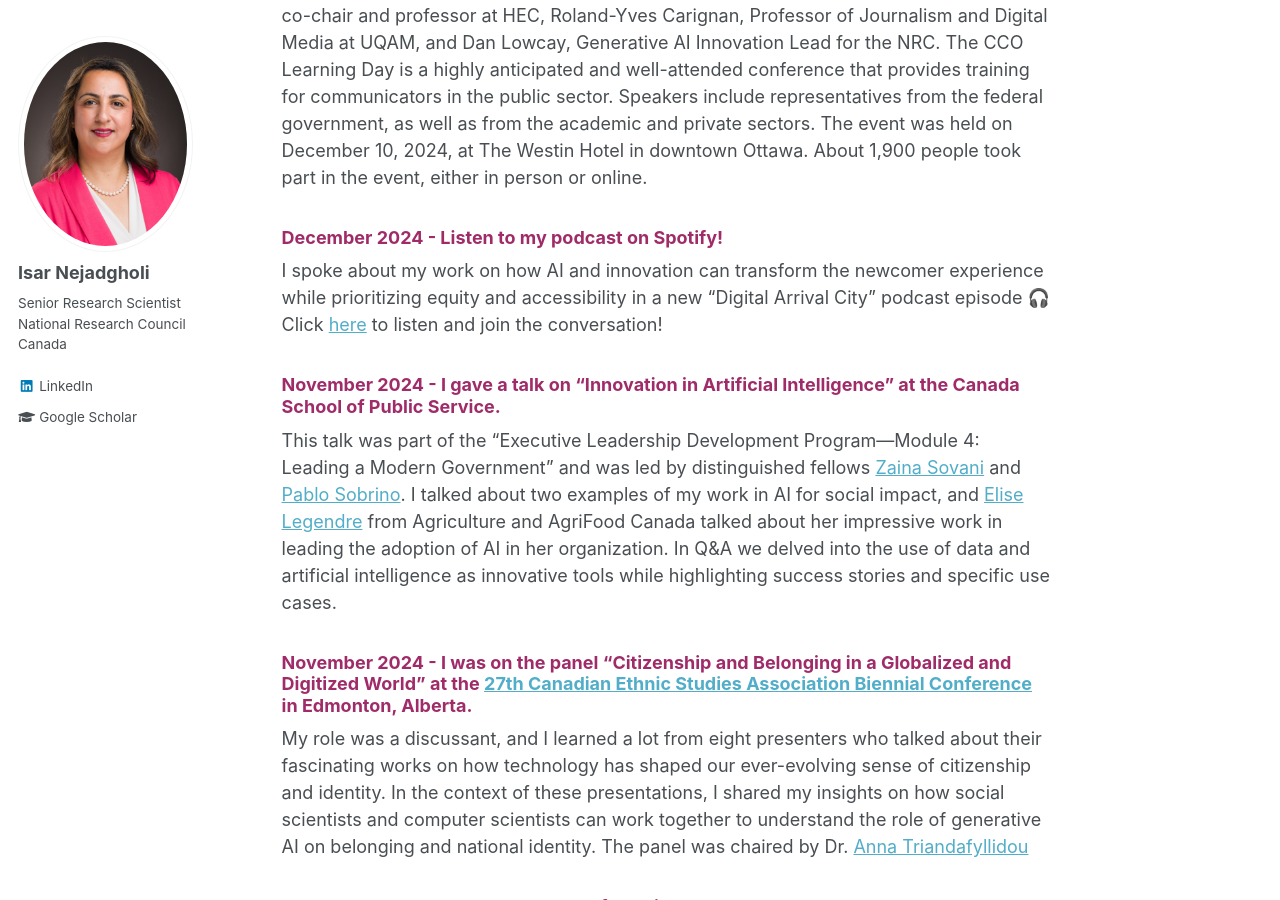
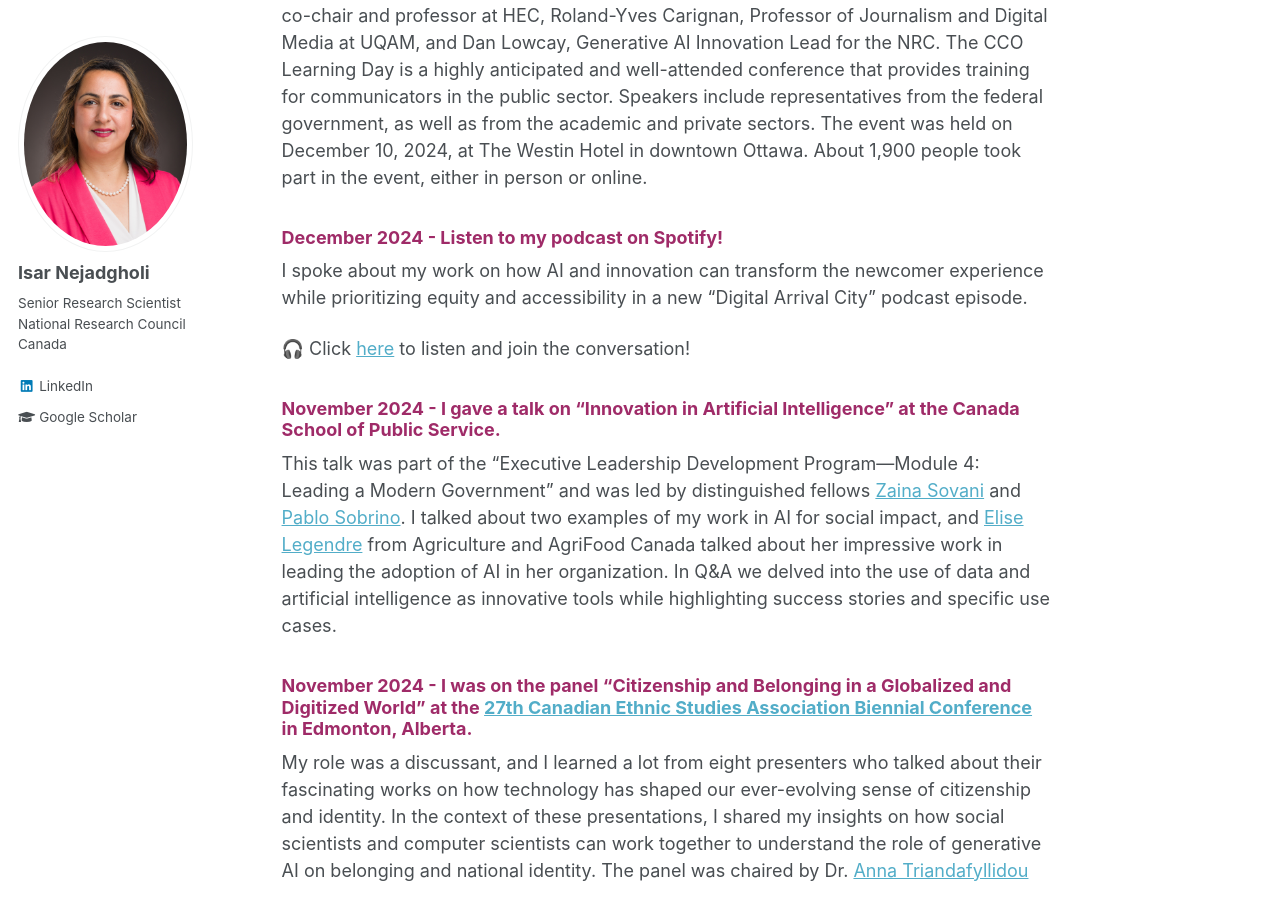
Before and after one commit to IsarNejad/IsarNejad.github.io, a Jekyll site: the page built from _pages/about.md, in a window 1280 px wide and 900 px high, scrolled down 740 px. Built offline with Jekyll 4.4.1, drawn with Linux system fonts in a browser that asks for light colours.

```diff
--- a/_pages/about.md
+++ b/_pages/about.md
@@ -20,7 +20,8 @@ I was on a panel on **AI and Trsust** at the Communications Community Office (CC
 {: .amaranth-deep-purple}
 ### December 2024 - Listen to my podcast on Spotify!
 
-I spoke about my work on how AI and innovation can transform the newcomer experience while prioritizing equity and accessibility in a new "Digital Arrival City" podcast episode
+I spoke about my work on how AI and innovation can transform the newcomer experience while prioritizing equity and accessibility in a new "Digital Arrival City" podcast episode.
+
 🎧 Click [here](https://lnkd.in/dqKjEjRu) to listen and join the conversation!
 
 {: .amaranth-deep-purple}
```
